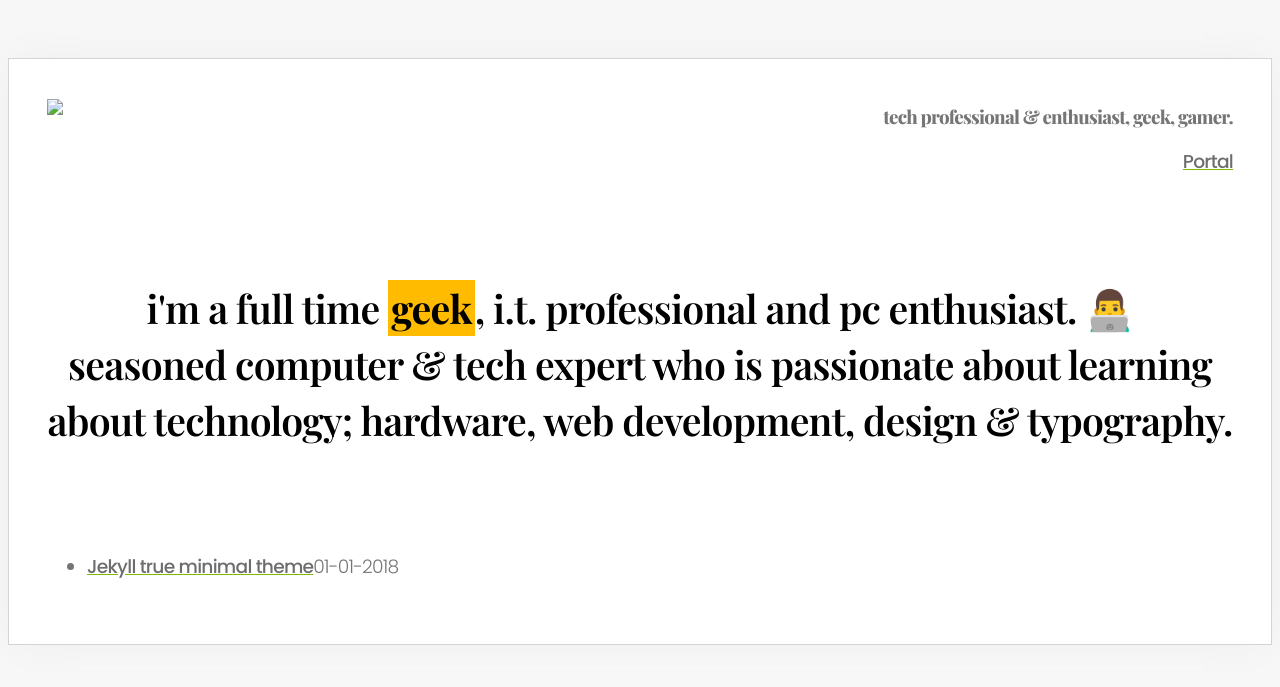
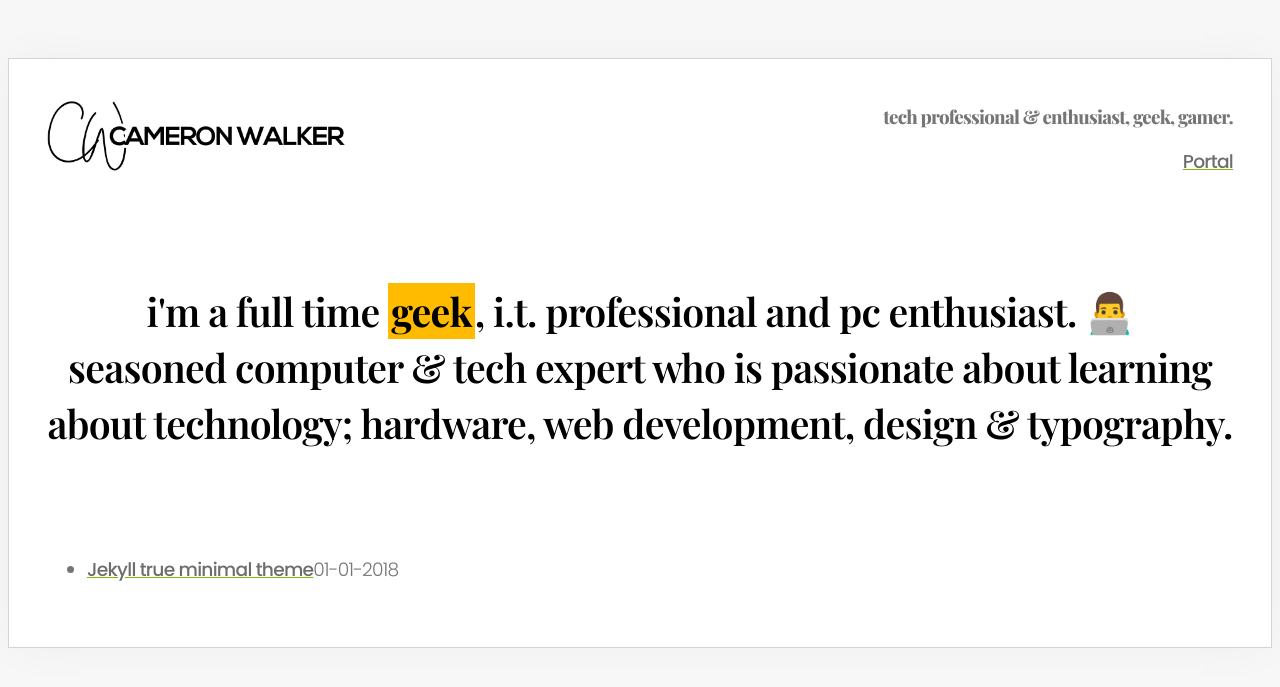
Before and after one commit to t94xr/cameronwalker, a Jekyll site: the page built from index.html, in a window 1280 px wide. Shown: the top 687 px of the page. Built offline with Jekyll 4.4.1, drawn with Linux system fonts in a browser that asks for light colours; some web fonts are replaced; the list of posts is cut into pages by our own code.

Commit message:
Update header.html

```diff
--- a/_includes/header.html
+++ b/_includes/header.html
@@ -1,7 +1,7 @@
 
   <header>
     <section class="left">
-      <img src="/assets/cameronwalker.png" style="max-width: 300px; float: left;" />
+      <img src="/cameronwalker.png" style="max-width: 300px; float: left;" />
     </section>
 
   <section class="right">
```
